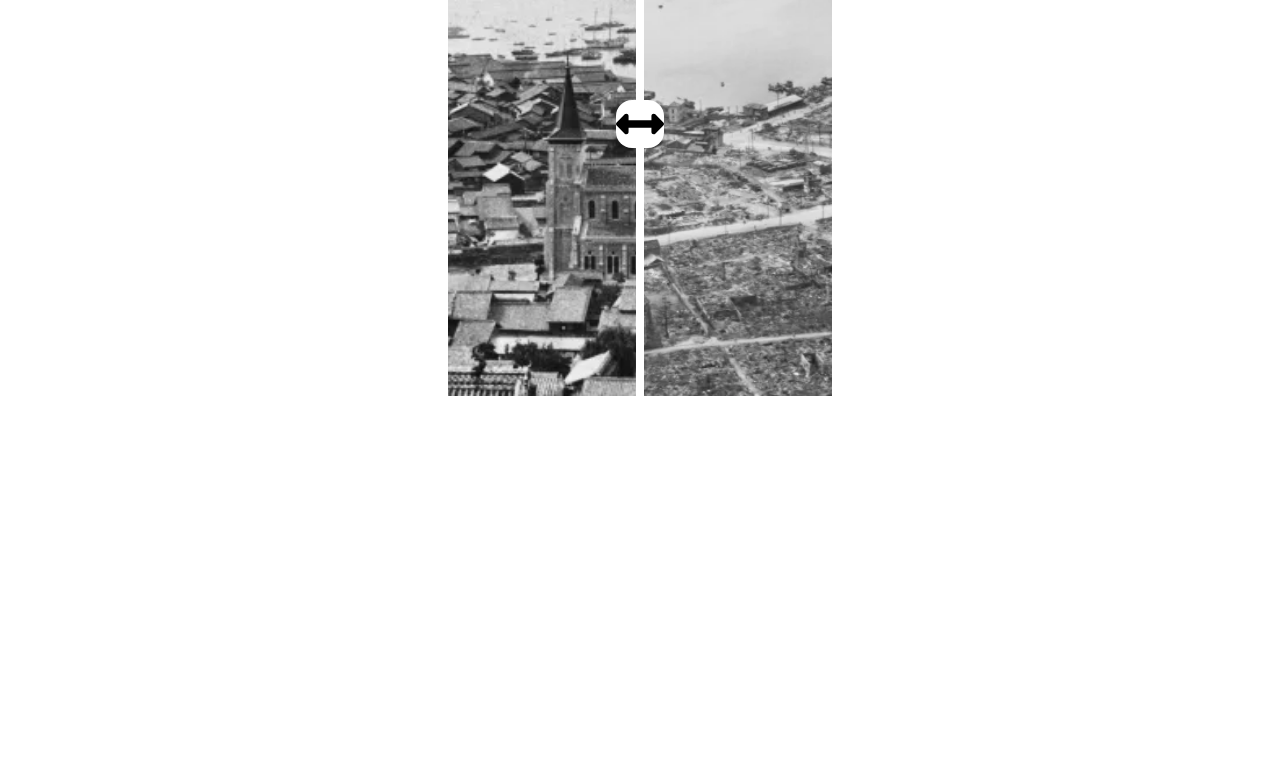
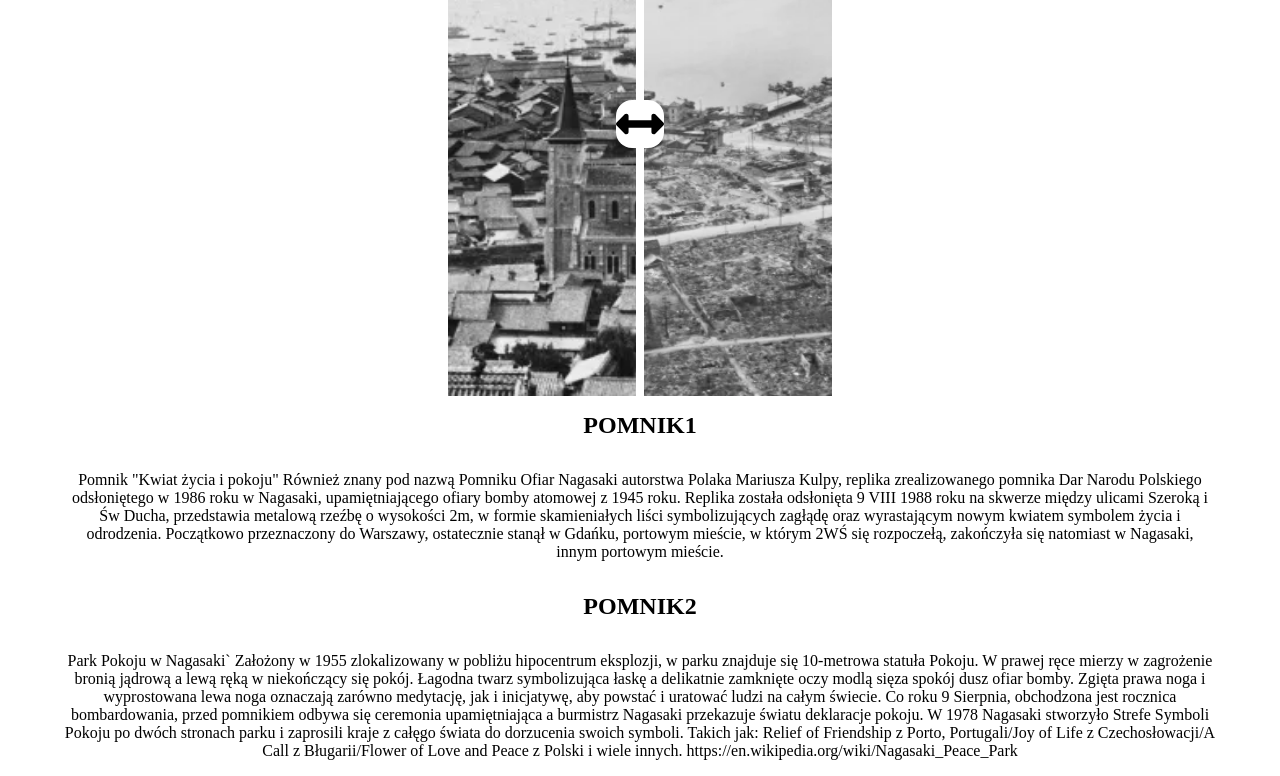
Before and after one commit to lukasz-chase/historia-projekt, a React (Create React App) app: page /nagasaki in a window 1280 px wide. Shown: the part 341-1117 px from the top of the page. Before the commit the page ends 800 px from the top, so only its background shows below. Built offline with nearby package versions, Linux system fonts and the light colour scheme; a web font is replaced by a local one.

Commit message:
added commentary to monuments

```diff
--- a/src/pages/hiroshima.js
+++ b/src/pages/hiroshima.js
@@ -10,6 +10,36 @@ const hiroshima = () => {
     <HiroshimaPage>
       <h1>Hiroshima before and after</h1>
       <ImageBeforeAndAfter before={hiroshimaBefore} after={hiroshimaAfter} />
+      <h2>pomnik 1</h2>
+      <div className="text">
+        Sadako W 1958 roku powstał pomnik Sadako Sasaki, japońskiej dziewczynki
+        która w wieku 2 lat przeżyła wybuch bobmy atomowej zrzuconej na
+        Hiroshime. Pomnik powstał z funduszy zebranych przez przyjaciół
+        dziewczyny jak i wielu innych młodych Japończyków. Owy pomnik stoi w
+        parku w Hiroshimie. Jest to ogromny trójnogi postument na którym
+        znajduje się rzeźba dziewczynki trzymająca nad głową ogromnego żurawia
+        origami. Na owym pomniku widnieje napis: "To jest nasz płacz, to jest
+        nasza modlitwa, pokój na świecie". Ludzie przynoszą pod pomnik papierowe
+        żurawie które są symbolem szczęścia oraz długowieczności.
+      </div>
+      <h2>pomnik 2</h2>
+      <div className="text">
+        Pomnik Pokoju W Hiroshimie mieszczą się ruiny centrum wystawowego
+        zachowane jako pomnik upamiętniający zrzucenie bomb na Hiroshime i
+        Nagasaki, należy do Parku Pamięci Pokoju w Hiroshimie. W 1996r. pomnik
+        został wpisany na liste światowego dziedzictwa UNESCO. Owy pomnik był
+        niegdyś centrum wystawowym zaprojektowanym w celu promocji przemysłu
+        prefektury Hiroshima przez czeskiego architekta. Pięciopiętrowy
+        secesyjny gmach z charakterystyczna 25-metrową kopułą stanał nad
+        brzegiem rzeki Motoyasu w ruchliwej dzielnicy handlowej. Wewnątrz
+        wystawiano obiekty związane z przemysłem, prace rzemieślników z różnych
+        regionów japonii a także dzieła sztuki. Eksplozja bomby miałą miejsce w
+        bezpośredniej bliskości hali. Hipocentrum znajdowało się ok 150m od
+        niej. Prawie wszystkie budynki w promieniu dwóch kilometrów od
+        hipocentrum zostały zrównane z ziemią. Pomnik Pokoju to jedyny budynek
+        który nie uległ całkowitemu zniszczeniu, Wskutek eksplozji zawalila się
+        większość ścian, a z kopuły ostał się jej żelazny szkielet.
+      </div>
     </HiroshimaPage>
   );
 };
@@ -20,6 +50,14 @@ const HiroshimaPage = styled.div`
   align-items: Center;
   flex-direction: column;
   text-align: center;
+  h2 {
+    padding: 1rem 0;
+    text-transform: upperCase;
+  }
+  .text {
+    width: 90%;
+    padding: 1rem 0;
+  }
 `;
 
 export default hiroshima;
--- a/src/pages/nagasaki.js
+++ b/src/pages/nagasaki.js
@@ -12,6 +12,37 @@ const nagasaki = () => {
     <NagasakiPage>
       <h1>Nagasaki before and after</h1>
       <ImageBeforeAndAfter before={nagasakiBefore} after={nagasakiAfter} />
+      <h2>pomnik1</h2>
+      <div className="text">
+        Pomnik "Kwiat życia i pokoju" Również znany pod nazwą Pomniku Ofiar
+        Nagasaki autorstwa Polaka Mariusza Kulpy, replika zrealizowanego pomnika
+        Dar Narodu Polskiego odsłoniętego w 1986 roku w Nagasaki,
+        upamiętniającego ofiary bomby atomowej z 1945 roku. Replika została
+        odsłonięta 9 VIII 1988 roku na skwerze między ulicami Szeroką i Św
+        Ducha, przedstawia metalową rzeźbę o wysokości 2m, w formie
+        skamieniałych liści symbolizujących zagłądę oraz wyrastającym nowym
+        kwiatem symbolem życia i odrodzenia. Początkowo przeznaczony do
+        Warszawy, ostatecznie stanął w Gdańku, portowym mieście, w którym 2WŚ
+        się rozpoczełą, zakończyła się natomiast w Nagasaki, innym portowym
+        mieście.
+      </div>
+      <h2>pomnik2</h2>
+      <div className="text">
+        Park Pokoju w Nagasaki` Założony w 1955 zlokalizowany w pobliżu
+        hipocentrum eksplozji, w parku znajduje się 10-metrowa statuła Pokoju. W
+        prawej ręce mierzy w zagrożenie bronią jądrową a lewą ręką w niekończący
+        się pokój. Łagodna twarz symbolizująca łaskę a delikatnie zamknięte oczy
+        modlą sięza spokój dusz ofiar bomby. Zgięta prawa noga i wyprostowana
+        lewa noga oznaczają zarówno medytację, jak i inicjatywę, aby powstać i
+        uratować ludzi na całym świecie. Co roku 9 Sierpnia, obchodzona jest
+        rocznica bombardowania, przed pomnikiem odbywa się ceremonia
+        upamiętniająca a burmistrz Nagasaki przekazuje światu deklaracje pokoju.
+        W 1978 Nagasaki stworzyło Strefe Symboli Pokoju po dwóch stronach parku
+        i zaprosili kraje z całęgo świata do dorzucenia swoich symboli. Takich
+        jak: Relief of Friendship z Porto, Portugali/Joy of Life z
+        Czechosłowacji/A Call z Bługarii/Flower of Love and Peace z Polski i
+        wiele innych. https://en.wikipedia.org/wiki/Nagasaki_Peace_Park
+      </div>
     </NagasakiPage>
   );
 };
@@ -22,6 +53,14 @@ const NagasakiPage = styled.div`
   align-items: Center;
   flex-direction: column;
   text-align: center;
+  h2 {
+    padding: 1rem 0;
+    text-transform: upperCase;
+  }
+  .text {
+    width: 90%;
+    padding: 1rem 0;
+  }
 `;
 
 export default nagasaki;
```
Also changed, not shown: 1 other file (tests, documents, lock files or other folders).
